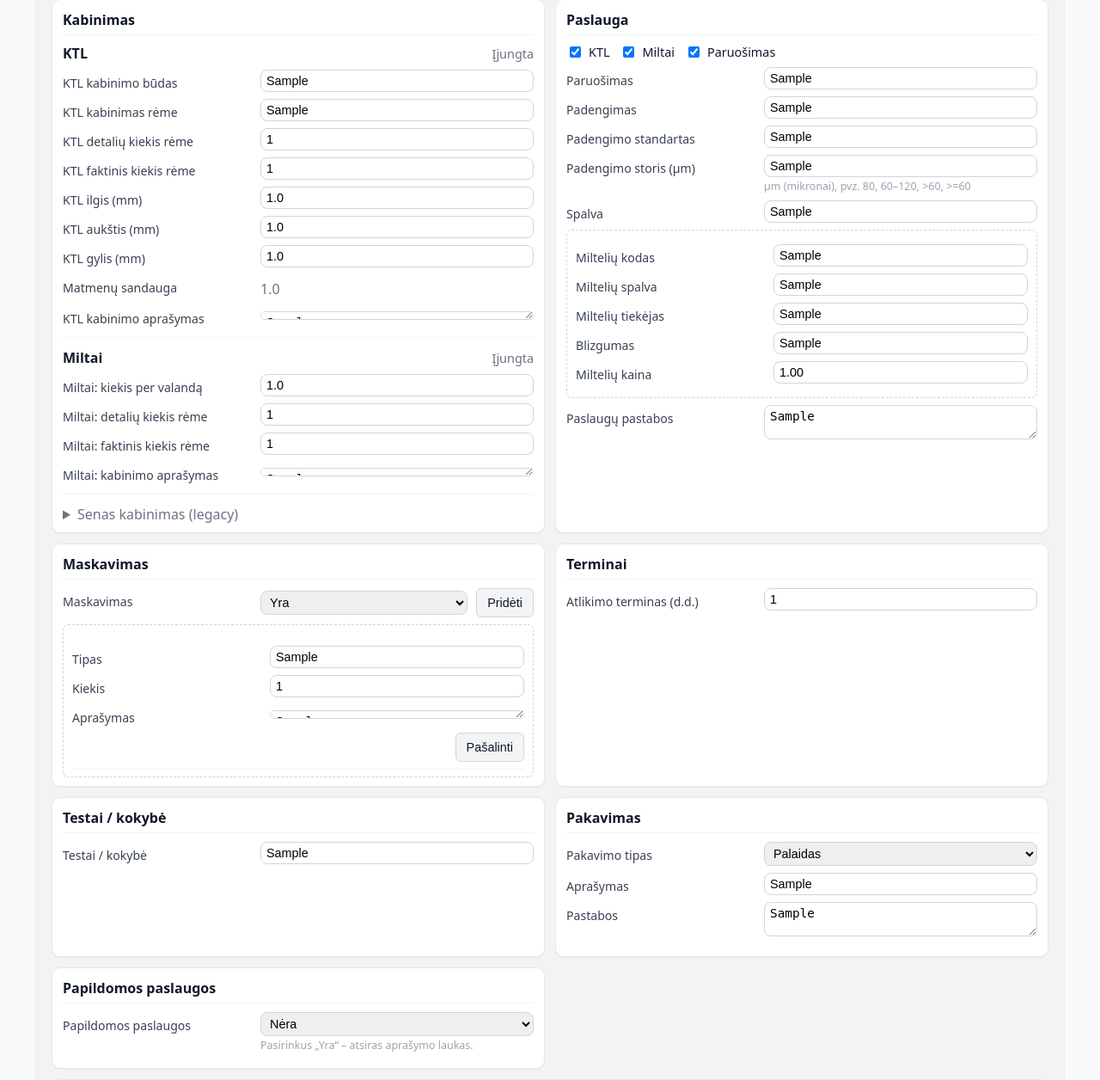
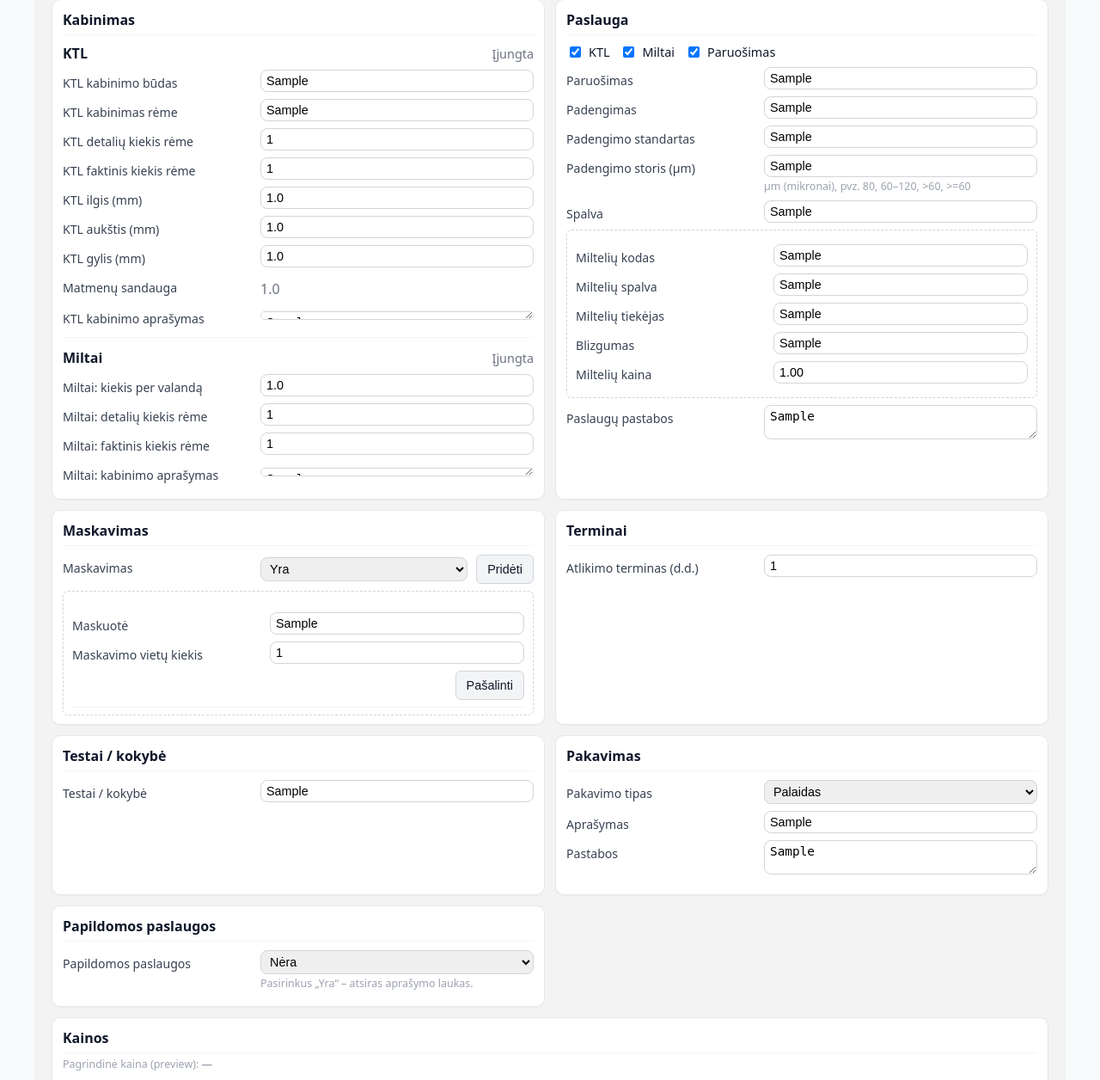
Before and after one commit to raimisbo/Elameta-registras-naujas, a Django app: page /pozicijos/1/redaguoti/ in a window 1280 px wide. Shown: the part 414-1670 px from the top of the page at 86% size. Run offline with Django 5.2, Linux system fonts and the light colour scheme; tables that the repository leaves empty hold one stand-in row (values such as "Sample post"); parts of the project's set-up code (start-up, migrations or seed data) failed here and were passed over.

Commit message:
26-01-29 Ismestas senas Kabinimo paveldas (Legacy)

```diff
--- a/pozicijos/forms.py
+++ b/pozicijos/forms.py
@@ -60,10 +60,6 @@ class PozicijaForm(forms.ModelForm):
             "z_mm",
 
             # Legacy kabinimas (paliekam)
-            "kabinimo_budas",
-            "kabinimas_reme",
-            "detaliu_kiekis_reme",
-            "faktinis_kiekis_reme",
 
             # Kabinimas (KTL) - NAUJA
             "ktl_kabinimo_budas",
@@ -274,11 +270,10 @@ class PozicijosBrezinysForm(forms.ModelForm):
 class MaskavimoEiluteForm(forms.ModelForm):
     class Meta:
         model = MaskavimoEilute
-        fields = ["maskuote", "vietu_kiekis", "aprasymas"]
+        fields = ["maskuote", "vietu_kiekis"]
         widgets = {
-            "maskuote": forms.TextInput(attrs={"placeholder": "Tipas"}),
+            "maskuote": forms.TextInput(attrs={"placeholder": "Maskuotė"}),
             "vietu_kiekis": forms.NumberInput(attrs={"min": 0, "step": 1, "inputmode": "numeric", "placeholder": "Kiekis"}),
-            "aprasymas": forms.Textarea(attrs={"rows": 2, "placeholder": "Aprašymas", "data-autoresize": "1"}),
         }
 
 
--- a/pozicijos/models.py
+++ b/pozicijos/models.py
@@ -42,12 +42,6 @@ class Pozicija(models.Model):
     x_mm = models.DecimalField("X (mm)", max_digits=10, decimal_places=2, null=True, blank=True)
     y_mm = models.DecimalField("Y (mm)", max_digits=10, decimal_places=2, null=True, blank=True)
     z_mm = models.DecimalField("Z (mm)", max_digits=10, decimal_places=2, null=True, blank=True)
-
-    # Kabinimas
-    kabinimo_budas = models.CharField("Kabinimo būdas", max_length=120, blank=True, default="")
-    kabinimas_reme = models.CharField("Kabinimas rėme", max_length=120, blank=True, default="")
-    detaliu_kiekis_reme = models.CharField("Detalių kiekis rėme", max_length=120, blank=True, default="")
-    faktinis_kiekis_reme = models.CharField("Faktinis kiekis rėme", max_length=120, blank=True, default="")
 
 
     # --- Kabinimas (KTL) ---
@@ -235,9 +229,8 @@ class Pozicija(models.Model):
 class MaskavimoEilute(models.Model):
     pozicija = models.ForeignKey(Pozicija, on_delete=models.CASCADE, related_name="maskavimo_eilutes")
 
-    maskuote = models.CharField("Tipas", max_length=255, blank=True, default="")
-    vietu_kiekis = models.PositiveIntegerField("Kiekis", null=True, blank=True)
-    aprasymas = models.TextField("Aprašymas", blank=True, default="")
+    maskuote = models.CharField("Maskuotė", max_length=255, blank=True, default="")
+    vietu_kiekis = models.PositiveIntegerField("Maskavimo vietų kiekis", null=True, blank=True)
 
     created = models.DateTimeField("Sukurta", auto_now_add=True)
     updated = models.DateTimeField("Atnaujinta", auto_now=True)
@@ -246,18 +239,13 @@ class MaskavimoEilute(models.Model):
         ordering = ["id"]
 
     def __str__(self):
-        tipas = (self.maskuote or "").strip()
-        apr = (getattr(self, "aprasymas", "") or "").strip()
-        qty = self.vietu_kiekis
-        parts = []
-        if tipas:
-            parts.append(tipas)
-        if qty is not None:
-            parts.append(str(qty))
-        if apr:
-            parts.append(apr)
-        if parts:
-            return " | ".join(parts)
+        txt = (self.maskuote or "").strip()
+        if txt and self.vietu_kiekis is not None:
+            return f"{txt} ({self.vietu_kiekis})"
+        if txt:
+            return txt
+        if self.vietu_kiekis is not None:
+            return str(self.vietu_kiekis)
         return f"Maskavimas #{self.pk or 'new'}"
 
 
--- a/pozicijos/templates/pozicijos/form.html
+++ b/pozicijos/templates/pozicijos/form.html
@@ -318,46 +318,6 @@
             </div>
           </div>
         </div>
-
-        {% if form.instance.kabinimo_budas or form.instance.kabinimas_reme or form.instance.detaliu_kiekis_reme or form.instance.faktinis_kiekis_reme %}
-          <hr style="border:0;border-top:1px solid #f3f4f6;margin:12px 0;">
-          <details>
-            <summary style="cursor:pointer; color:#6b7280;">Senas kabinimas (legacy)</summary>
-            <div style="margin-top:10px;">
-              <div class="field-row">
-                <div class="field-label">{{ form.kabinimo_budas.label }}</div>
-                <div class="field-control">
-                  {{ form.kabinimo_budas }}
-                  {% if form.kabinimo_budas.errors %}<div class="field-errors">{{ form.kabinimo_budas.errors|striptags }}</div>{% endif %}
-                </div>
-              </div>
-
-              <div class="field-row">
-                <div class="field-label">{{ form.kabinimas_reme.label }}</div>
-                <div class="field-control">
-                  {{ form.kabinimas_reme }}
-                  {% if form.kabinimas_reme.errors %}<div class="field-errors">{{ form.kabinimas_reme.errors|striptags }}</div>{% endif %}
-                </div>
-              </div>
-
-              <div class="field-row">
-                <div class="field-label">{{ form.detaliu_kiekis_reme.label }}</div>
-                <div class="field-control">
-                  {{ form.detaliu_kiekis_reme }}
-                  {% if form.detaliu_kiekis_reme.errors %}<div class="field-errors">{{ form.detaliu_kiekis_reme.errors|striptags }}</div>{% endif %}
-                </div>
-              </div>
-
-              <div class="field-row">
-                <div class="field-label">{{ form.faktinis_kiekis_reme.label }}</div>
-                <div class="field-control">
-                  {{ form.faktinis_kiekis_reme }}
-                  {% if form.faktinis_kiekis_reme.errors %}<div class="field-errors">{{ form.faktinis_kiekis_reme.errors|striptags }}</div>{% endif %}
-                </div>
-              </div>
-            </div>
-          </details>
-        {% endif %}
       </section>
       <section class="poz-card">
         <h2 class="poz-card-title">Paslauga</h2>
@@ -499,14 +459,6 @@
                 </div>
               </div>
 
-              <div class="field-row">
-                <div class="field-label">{{ f.aprasymas.label }}</div>
-                <div class="field-control">
-                  {{ f.aprasymas }}
-                  {% if f.aprasymas.errors %}<div class="field-errors">{{ f.aprasymas.errors|striptags }}</div>{% endif %}
-                </div>
-              </div>
-
               <div style="display:flex; justify-content:flex-end;">
                 <button type="button" class="btn btn-secondary maskavimas-remove">Pašalinti</button>
               </div>
@@ -530,13 +482,6 @@
               <div class="field-label">{{ maskavimo_formset.empty_form.vietu_kiekis.label }}</div>
               <div class="field-control">
                 {{ maskavimo_formset.empty_form.vietu_kiekis }}
-              </div>
-            </div>
-
-            <div class="field-row">
-              <div class="field-label">{{ maskavimo_formset.empty_form.aprasymas.label }}</div>
-              <div class="field-control">
-                {{ maskavimo_formset.empty_form.aprasymas }}
               </div>
             </div>
 
--- a/pozicijos/views.py
+++ b/pozicijos/views.py
@@ -22,13 +22,10 @@ from .services.listing import (
     apply_sorting,
 )
 
-
 FORM_SUGGEST_FIELDS = [
     "klientas",
     "projektas",
     "metalas",
-    "kabinimo_budas",
-    "kabinimas_reme",
     "paruosimas",
     "padengimas",
     "padengimo_standartas",
@@ -39,7 +36,6 @@ FORM_SUGGEST_FIELDS = [
     "instrukcija",
 ]
 
-
 def _get_form_suggestions() -> dict[str, list[str]]:
     suggestions: dict[str, list[str]] = {}
     qs = Pozicija.objects.all()
@@ -48,13 +44,11 @@ def _get_form_suggestions() -> dict[str, list[str]]:
         suggestions[field] = [v for v in values if v]
     return suggestions
 
-
 def _safe_int(value, default: int) -> int:
     try:
         return int(value)
     except Exception:
         return default
-
 
 def _base_list_qs():
     """
@@ -70,8 +64,6 @@ def _base_list_qs():
             kaina_max=Max("kainos_eilutes__kaina", filter=Q(kainos_eilutes__busena="aktuali")),
         )
     )
-
-
 
 def pozicijos_list(request):
     visible_cols = visible_cols_from_request(request)
@@ -97,7 +89,6 @@ def pozicijos_list(request):
     }
     return render(request, "pozicijos/list.html", context)
 
-
 def pozicijos_tbody(request):
     visible_cols = visible_cols_from_request(request)
     page_size = _safe_int(request.GET.get("page_size", 25), 25)
@@ -121,7 +112,6 @@ def pozicijos_tbody(request):
         },
     )
 
-
 def pozicijos_stats(request):
     qs = Pozicija.objects.all()
     qs = apply_filters(qs, request)
@@ -139,7 +129,6 @@ def pozicijos_stats(request):
 
     return JsonResponse({"labels": labels, "values": values, "total": total})
 
-
 def pozicija_detail(request, pk):
     poz = get_object_or_404(Pozicija, pk=pk)
     breziniai = PozicijosBrezinys.objects.filter(pozicija=poz).order_by("id")
@@ -154,11 +143,9 @@ def pozicija_detail(request, pk):
     }
     return render(request, "pozicijos/detail.html", context)
 
-
 def _sync_kaina_eur_from_lines(poz: Pozicija) -> None:
     # Palikta dėl suderinamumo (naudojama create/edit). Vienas tiesos šaltinis – services.sync.
     sync_pozicija_kaina_eur(poz)
-
 
 def _sync_maskavimo_tipas_from_lines(poz: Pozicija) -> None:
     """
@@ -168,7 +155,7 @@ def _sync_maskavimo_tipas_from_lines(poz: Pozicija) -> None:
     - jei "nera" -> legacy laukas maskavimas išvalomas
     """
     qs = MaskavimoEilute.objects.filter(pozicija=poz)
-    has_any = qs.filter(Q(maskuote__gt="") | Q(vietu_kiekis__isnull=False) | Q(aprasymas__gt="")).exists()
+    has_any = qs.filter(Q(maskuote__gt="") | Q(vietu_kiekis__isnull=False)).exists()
 
     new_tipas = "yra" if has_any else "nera"
     update_fields: list[str] = []
@@ -184,7 +171,6 @@ def _sync_maskavimo_tipas_from_lines(poz: Pozicija) -> None:
     if update_fields:
         update_fields.append("updated")
         poz.save(update_fields=update_fields)
-
 
 def pozicija_create(request):
     pozicija = None
@@ -213,8 +199,7 @@ def pozicija_create(request):
                 for inst in m_instances:
                     txt = (getattr(inst, "maskuote", "") or "").strip()
                     qty = getattr(inst, "vietu_kiekis", None)
-                    apr = (getattr(inst, "aprasymas", "") or "").strip()
-                    if (not txt) and (qty is None) and (not apr):
+                    if not txt and qty is None:
                         continue  # ignoruojam pilnai tuščią porą
                     inst.pozicija = pozicija
                     inst.save()
@@ -247,7 +232,6 @@ def pozicija_create(request):
         "maskavimo_formset": mask_formset,
     }
     return render(request, "pozicijos/form.html", context)
-
 
 def pozicija_edit(request, pk):
     pozicija = get_object_or_404(Pozicija, pk=pk)
@@ -286,8 +270,7 @@ def pozicija_edit(request, pk):
                 for inst in m_instances:
                     txt = (getattr(inst, "maskuote", "") or "").strip()
                     qty = getattr(inst, "vietu_kiekis", None)
-                    apr = (getattr(inst, "aprasymas", "") or "").strip()
-                    if (not txt) and (qty is None) and (not apr):
+                    if not txt and qty is None:
                         # jei egzistuojantis įrašas tapo tuščias – ištrinam
                         if getattr(inst, "pk", None):
                             inst.delete()
@@ -323,7 +306,6 @@ def pozicija_edit(request, pk):
     }
     return render(request, "pozicijos/form.html", context)
 
-
 @require_POST
 def brezinys_upload(request, pk):
     poz = get_object_or_404(Pozicija, pk=pk)
@@ -344,7 +326,6 @@ def brezinys_upload(request, pk):
 
     return redirect("pozicijos:detail", pk=poz.pk)
 
-
 @require_POST
 def brezinys_delete(request, pk, bid):
     poz = get_object_or_404(Pozicija, pk=pk)
@@ -352,13 +333,11 @@ def brezinys_delete(request, pk, bid):
     br.delete()
     return redirect("pozicijos:detail", pk=pk)
 
-
 @xframe_options_sameorigin
 def brezinys_3d(request, pk, bid):
     poz = get_object_or_404(Pozicija, pk=pk)
     br = get_object_or_404(PozicijosBrezinys, pk=bid, pozicija=poz)
     return render(request, "pozicijos/brezinys_3d.html", {"pozicija": poz, "brezinys": br})
-
 
 def pozicijos_import_csv(request):
     result = None
```
Also changed, not shown: pozicijos/schemas/columns.py (+0 -41 lines), pozicijos/templates/pozicijos/detail.html (+6 -31 lines).
